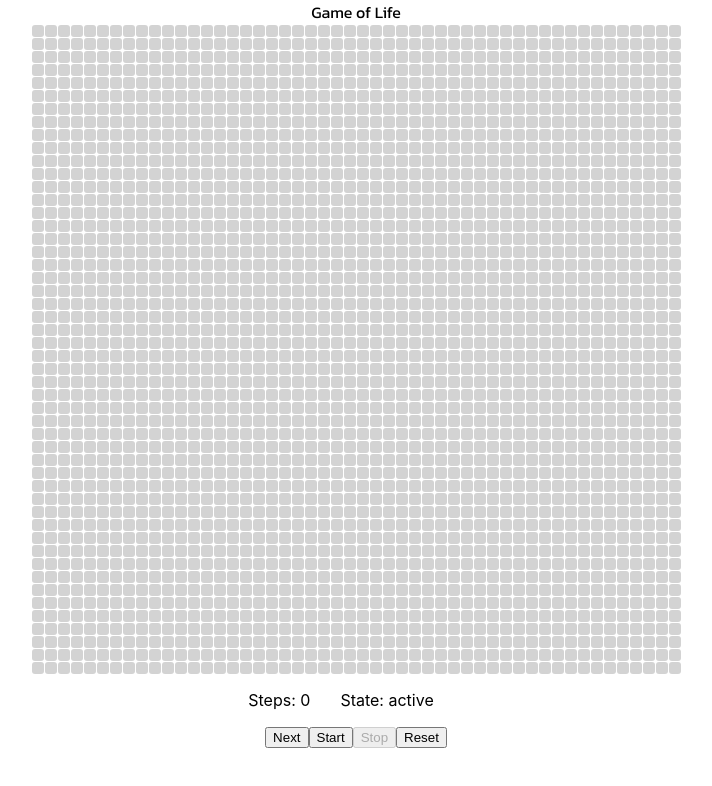
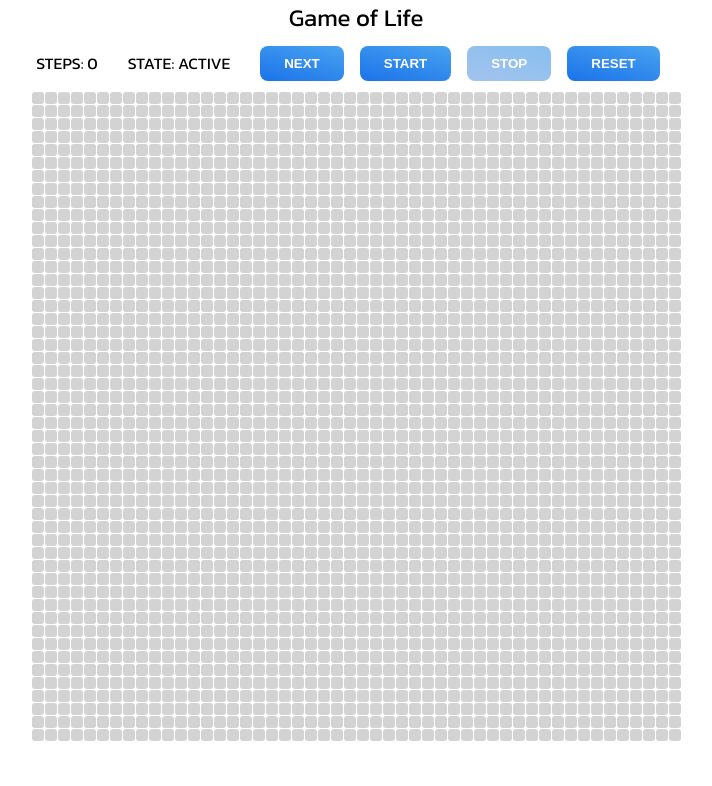
Before and after one commit to FunnyGames/game-of-life, a React (Create React App) app in the folder client/: page / in a window 1280 px wide. Shown: the top 786 px of the page, without its empty margins (284-996 px from the left). Built offline with nearby package versions, Linux system fonts and the light colour scheme.

Commit message:
Added popup on end game

```diff
--- a/client/src/components/Game/ControlButtons.tsx
+++ b/client/src/components/Game/ControlButtons.tsx
@@ -26,6 +26,21 @@ const ControlButtons = ({
 
 export default ControlButtons;
 
-const ButtonList = styled.div``;
+const ButtonList = styled.div`
+    align-self: center;
+`;
 
-const Button = styled.button``;
+const Button = styled.button`
+    cursor: ${props => props.disabled ? 'default' : 'pointer'};
+    background-image: ${props => props.disabled ? 'linear-gradient(195deg,#87bfef,#a3c3ed)' : 'linear-gradient(195deg,#49a3f1,#1a73e8)'};
+    color: #fff;
+    border: 0;
+    text-transform: uppercase;
+    font-weight: 700;
+    border-radius: 0.5rem;
+    padding: 0.625rem 1.5rem;
+    vertical-align: middle;
+    text-align: center;
+    margin-right: 1rem;
+
+`;
--- a/client/src/components/Game/GameGrid.tsx
+++ b/client/src/components/Game/GameGrid.tsx
@@ -36,7 +36,6 @@ const GameGrid = ({
 
     return <GameUI>
         {gridElements}
-        {/* <ControlButtons /> */}
     </GameUI>
 }
 
--- a/client/src/components/Game/GameStatistics.tsx
+++ b/client/src/components/Game/GameStatistics.tsx
@@ -15,8 +15,10 @@ export default GameStatistics;
 const View = styled.div`
     display: flex;
     justify-content: center;
+    text-transform: uppercase;
 `;
 
 const InfoView = styled.p`
     margin-right: 30px;
+    font-weight: 500;
 `;
--- /dev/null
+++ b/client/src/components/Popup.tsx
@@ -0,0 +1,51 @@
+import styled, { keyframes } from "styled-components";
+
+interface IProps {
+    show?: boolean;
+}
+
+const Popup = ({
+    text,
+    show,
+    onPress,
+}: {
+    text: string;
+    show: boolean;
+    onPress: () => void;
+}) => {
+    return (
+        <Container show={show} onClick={onPress}>
+            <PopupTitle>{text}</PopupTitle>
+            <PopupSubTitle>Press "Reset" to restart the game.</PopupSubTitle>
+            <PopupPressText>(Press on the on popup to close it)</PopupPressText>
+        </Container>
+    );
+};
+
+export default Popup;
+
+const PopupTitle = styled.div`
+    font-size: xxx-large;
+`;
+
+const PopupSubTitle = styled.div`
+    font-size: xx-large;
+`;
+
+const PopupPressText = styled.div`
+    margin-top: 1rem;
+    font-size: medium;
+`;
+
+const Container = styled.div<IProps>`
+  display: ${(props) => (props.show ? "block" : "none")};
+  position: absolute;
+  width: 70%;
+  margin: 15%;
+  border-radius: 10px;
+  box-sizing: border-box;
+  background-color: rgba(0, 0, 0, 0.7);
+  text-align: center;
+  color: white;
+  padding: 50px;
+`;
--- a/client/src/index.css
+++ b/client/src/index.css
@@ -2,9 +2,7 @@
 
 body {
   margin: 0;
-  font-family: -apple-system, BlinkMacSystemFont, 'Segoe UI', 'Roboto', 'Oxygen',
-    'Ubuntu', 'Cantarell', 'Fira Sans', 'Droid Sans', 'Helvetica Neue',
-    sans-serif;
+  font-family: Kanit;
   -webkit-font-smoothing: antialiased;
   -moz-osx-font-smoothing: grayscale;
 }
--- a/client/src/screens/GameScreen.tsx
+++ b/client/src/screens/GameScreen.tsx
@@ -6,6 +6,7 @@ import Board from '../components/Game/Board';
 import { Grid } from '../types/game';
 import ControlButtons from '../components/Game/ControlButtons';
 import GameStatistics from '../components/Game/GameStatistics';
+import Popup from '../components/Popup';
 import * as gameApi from '../api/api';
 
 const GameScreen = () => {
@@ -14,6 +15,7 @@ const GameScreen = () => {
     const [step, setStep] = useState(0);
     const [simulationRunning, setSimulationRunning] = useState(false);
     const [gameState, setGameState] = useState('active');
+    const [showPopup, setShowPopup] = useState(false);
 
     const nextStepMutation = useMutation(gameApi.nextStep);
 
@@ -38,7 +40,7 @@ const GameScreen = () => {
                 setGrid(data.grid);
                 setGameState(data.gameState);
                 if (data.gameState === 'finish') {
-                    // TODO: Show popup
+                    setShowPopup(true);
                     if (simulationRunning) {
                         stopSimulation();
                     }
@@ -63,12 +65,18 @@ const GameScreen = () => {
         setStep(0);
         setIsSelectingElements(true);
         setGameState('active');
+        setShowPopup(false);
     }
 
     return (
         <Screen>
             <GameTitle>Game of Life</GameTitle>
-            <Board grid={grid} onCellClick={onCellClick} isSelectingElements={isSelectingElements} />
+            <Popup
+                show={showPopup}
+                onPress={() => setShowPopup(false)}
+                text="There are no more alive cells."
+            />
+            <Menu>
                 <GameStatistics step={step} gameState={gameState} />
                 <ControlButtons
                     playOneStep={playOneStep}
@@ -77,6 +85,8 @@ const GameScreen = () => {
                     resetSimulation={resetSimulation}
                     simulationRunning={simulationRunning}
                 />
+            </Menu>
+            <Board grid={grid} onCellClick={onCellClick} isSelectingElements={isSelectingElements} />
         </Screen>
     );
 }
@@ -89,5 +99,10 @@ const Screen = styled.div`
 
 const GameTitle = styled.div`
     text-align: center;
-    font-family: Kanit;
+    font-size: x-large;
 `;
+
+const Menu = styled.div`
+    display: flex;
+    justify-content: center;
+`;
```
Lines whose indentation alone changed are shown as unchanged.
